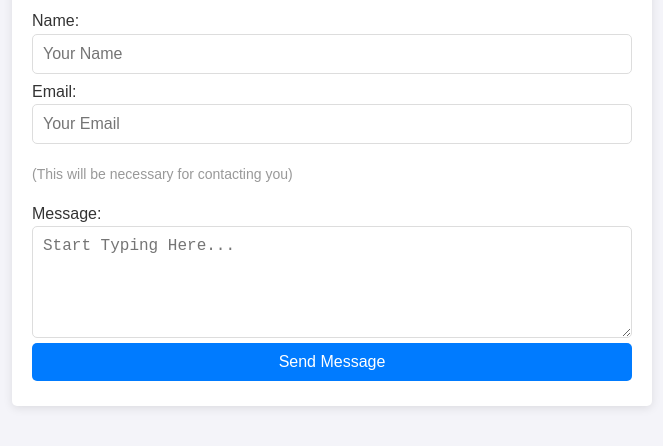
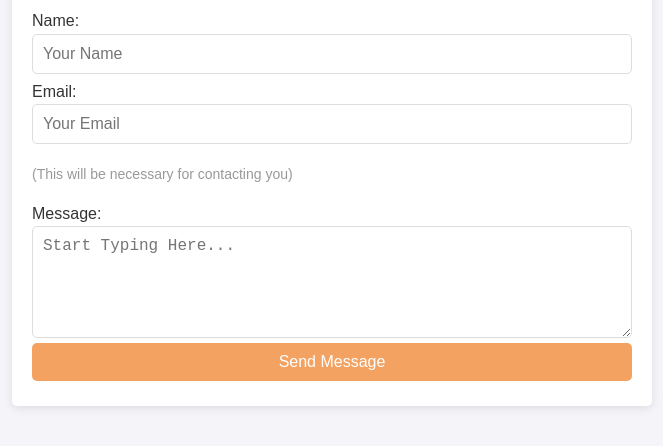
Before and after one commit to sid18174/originalWork_contactPage, a plain HTML site: page index.html in a window 1280 px wide. Shown: the part 156-602 px from the top of the page, without its empty margins (308-971 px from the left). Drawn offline with Linux system fonts and the light colour scheme.

Commit message:
Update index.html

```diff
--- a/index.html
+++ b/index.html
@@ -42,7 +42,7 @@
             margin-bottom: 15px;
         }
         input[type="submit"] {
-            background-color: #007BFF;
+            background-color: #F4A261;
             color: white;
             border: none;
             cursor: pointer;
```
